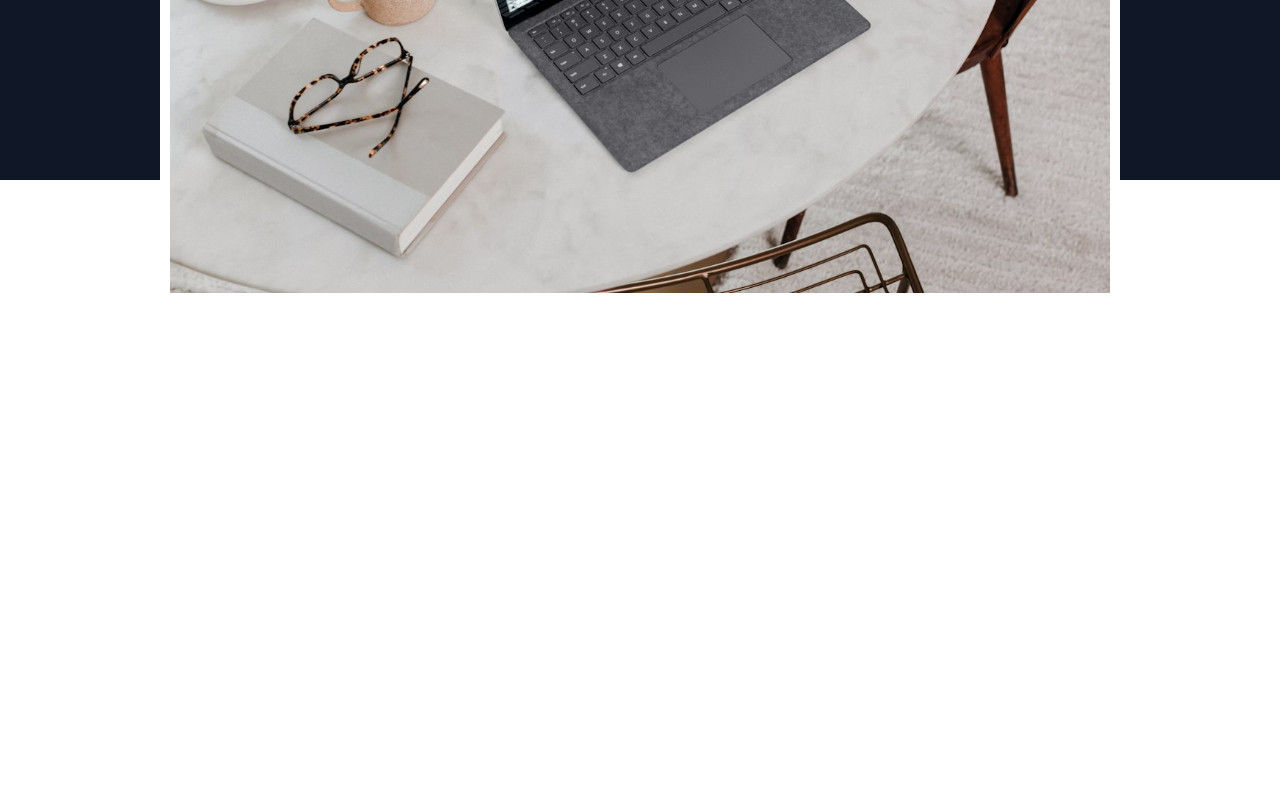
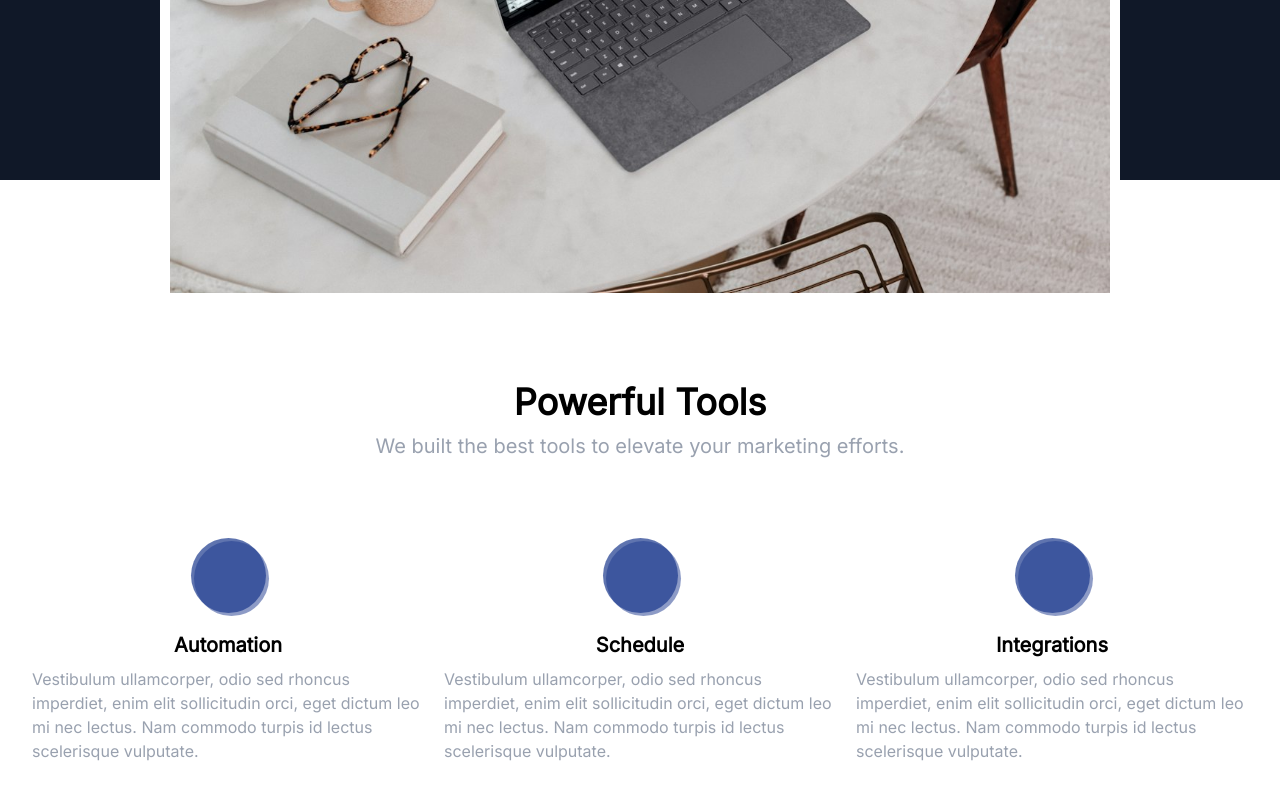
Before and after one commit to yasser-jam/barakah-session, a plain HTML site: page index.html in a window 1280 px wide. Shown: the part 782-1582 px from the top of the page. Before the commit the page ends 1085 px from the top, so only its background shows below. Drawn offline with Linux system fonts and the light colour scheme.

Commit message:
tools section

```diff
--- a/index.html
+++ b/index.html
@@ -29,12 +29,12 @@
 
 
     <main>
+        <!-- Hero Section -->
         <section class="hero">
-
-
             <div class="hero-content">
                 <h1>Social media marketing for your online business</h1>
-                <h4>Automate your marketing efforts today and get more clients for your business. 7-day trial is now available to check it out.</h4>
+                <h4>Automate your marketing efforts today and get more clients for your business. 7-day trial is now
+                    available to check it out.</h4>
 
                 <div class="hero-cta">
                     <button class="btn-primary">Get Started</button>
@@ -47,6 +47,66 @@
             </div>
 
         </section>
+
+
+        <!-- Tools Section -->
+        <section class="tools">
+            <h2 class="section-title">Powerful Tools</h2>
+            <div class="section-subtitle">We built the best tools to elevate your marketing efforts.</div>
+
+
+
+            <div class="container tools-cards">
+                <div class="tool-card">
+                    <div class="tool-icon">
+
+                    </div>
+
+                    <div class="tool-title">
+                        Automation
+                    </div>
+
+                    <div class="tool-text">
+                        Vestibulum ullamcorper, odio sed rhoncus imperdiet, enim elit sollicitudin orci, eget dictum leo
+                        mi
+                        nec lectus. Nam commodo turpis id lectus scelerisque vulputate.
+                    </div>
+                </div>
+
+                <div class="tool-card">
+                    <div class="tool-icon">
+
+                    </div>
+
+                    <div class="tool-title">
+                        Schedule
+                    </div>
+
+                    <div class="tool-text">
+                        Vestibulum ullamcorper, odio sed rhoncus imperdiet, enim elit sollicitudin orci, eget dictum leo
+                        mi nec lectus. Nam commodo turpis id lectus scelerisque vulputate.
+                    </div>
+                </div>
+
+                <div class="tool-card">
+                    <div class="tool-icon">
+
+                    </div>
+
+                    <div class="tool-title">
+                        Integrations
+                    </div>
+
+                    <div class="tool-text">
+                        Vestibulum ullamcorper, odio sed rhoncus imperdiet, enim elit sollicitudin orci, eget dictum leo
+                        mi nec lectus. Nam commodo turpis id lectus scelerisque vulputate.
+                    </div>
+                </div>
+
+            </div>
+
+
+        </section>
     </main>
 </body>
 
--- a/styles/styles.css
+++ b/styles/styles.css
@@ -26,7 +26,8 @@ font family::after
     --text-base: 16px;
     --text-lg: 18px;
     --text-xl: 20px;
-    --text-xxl: 48px;
+    --text-xxl: 36px;
+    --text-xxxl: 48px;
 }
 
 html {
@@ -42,7 +43,7 @@ body {
 /* Container */
 .container {
     display: block;
-    padding: 0 20px;
+    padding: 0 32px;
     margin-left: auto;
     margin-right: auto;
     /* for small screen */
@@ -106,6 +107,23 @@ button.btn-light {
     background-color: var(--text-color);
 }
 
+/* Headings */
+.section-title {
+    font-weight: 800;
+    font-size: var(--text-xxl);
+    text-align: center;
+
+    margin-bottom: 1rem;
+}
+
+.section-subtitle {
+    font-weight: 500;
+    font-size: var(--text-xl);
+    text-align: center;
+
+    color: var(--text-color);
+}
+
 /* Header */
 header {
     padding: 20px 0;
@@ -153,7 +171,7 @@ header nav a:hover {
 }
 
 .hero h1 {
-    font-size: var(--text-xxl);
+    font-size: var(--text-xxxl);
     font-weight: 800;
     color: white;
     margin-bottom: 1rem;
@@ -185,3 +203,66 @@ header nav a:hover {
     border-radius: 10px;
     margin-bottom: -200px;
 }
+
+
+/* Tools Section */
+section.tools {
+    margin-top: 4rem;
+    padding: 16rem 0
+}
+
+.tools-cards {
+    margin-top: 8rem;
+    gap: 20px;
+
+    display: grid;
+    grid-template-columns: 1fr 1fr 1fr;
+
+}
+
+@media (max-width: 767px) {
+    .tools-cards {
+        grid-template-columns: 1fr;
+    }
+}
+
+.tool-card {
+    display: flex ;
+    flex-direction: column;
+    justify-content: center;
+    align-items: center;
+}
+
+.tool-icon, .tool-icon::before {
+    width: 75px;
+    height: 75px;
+    border-radius: 50%;
+}
+
+.tool-icon {
+    background-color: color-mix(in srgb, var(--primary-color) 70%, transparent);
+    margin-bottom: 20px;
+    position: relative;
+}
+
+.tool-icon::before {
+    content: '';
+    position: absolute;
+    top: 3px;
+    left: 3px;
+    z-index: -1;
+    background-color: color-mix(in srgb, var(--primary-color) 50%, transparent)
+    /* background-color: var(--primary-color, .1); */
+}
+
+.tool-title {
+    font-weight: bold;
+    font-size: var(--text-xl);
+    margin-bottom: 10px;
+}
+
+.tool-text {
+    color: var(--text-color);
+    line-height: 1.5;
+    font-size: var(--text-base);
+}
```
